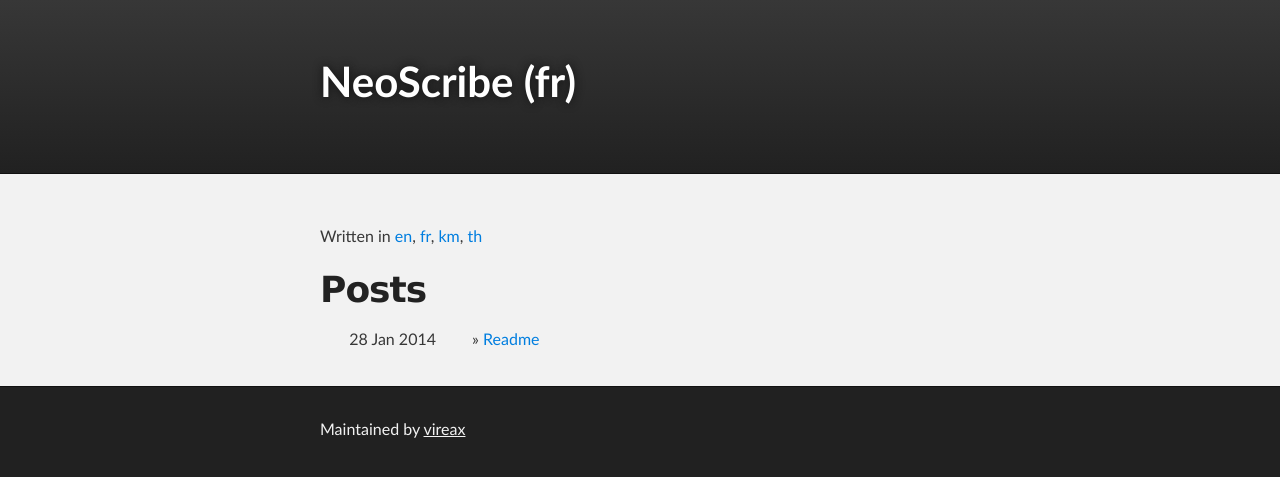
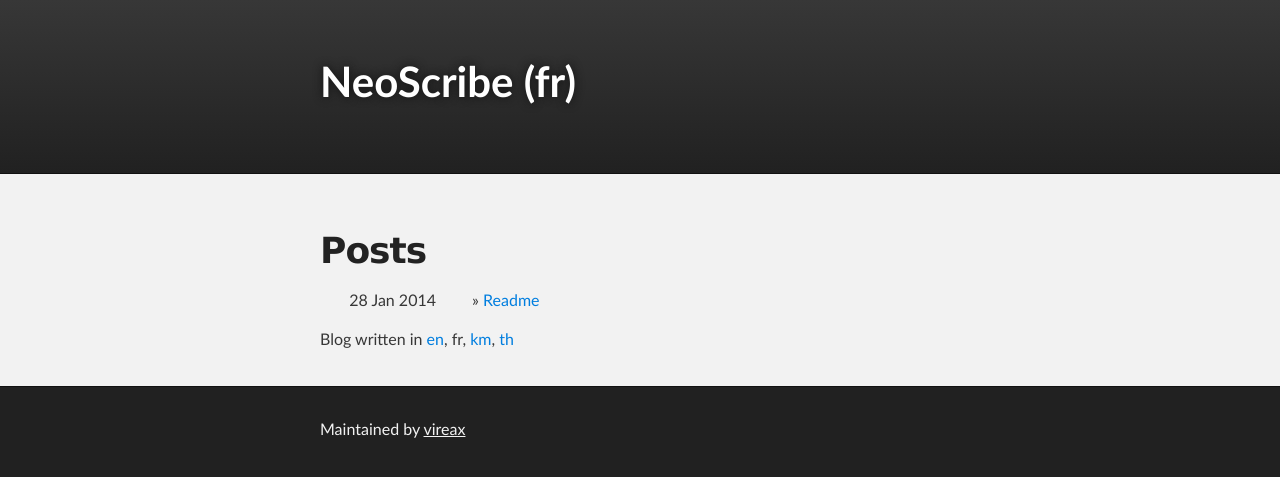
Before and after one commit to vireax/fr, a Jekyll site: the page built from index.html, in a window 1280 px wide. Shown: the top 477 px of the page. Built offline with Jekyll 4.4.1, drawn with Linux system fonts in a browser that asks for light colours; the list of posts is cut into pages by our own code; part of the change alters nothing that is shown.

Commit message:
Update index.html

```diff
--- a/index.html
+++ b/index.html
@@ -2,13 +2,6 @@
 layout: default
 title: NeoScribe (fr)
 ---
-
-{% if paginator.page == 1 %}
-<p>Written in <a href="http://vireax.github.io/en">en</a>,
-<a href="http://vireax.github.io/fr">fr</a>,
-<a href="http://vireax.github.io/km">km</a>,
-<a href="http://vireax.github.io/th">th</a></p>
-{% endif %}
 
 <h1>Posts</h1>
 
@@ -37,6 +30,12 @@ title: NeoScribe (fr)
   {% endif %}
 
   <span class="page_number">Page: {{ paginator.page }} of {{ paginator.total_pages }}</span>
-  <hr>
 </div>
 {% endif %}
+
+{% if paginator.page == 1 %}
+<p>Blog written in <a href="http://vireax.github.io/en">en</a>,
+fr,
+<a href="http://vireax.github.io/km">km</a>,
+<a href="http://vireax.github.io/th">th</a></p>
+{% endif %}
```
